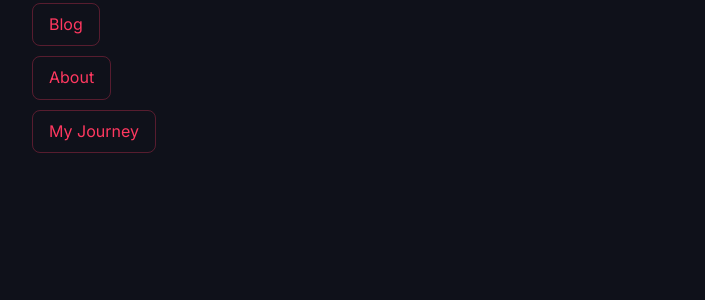
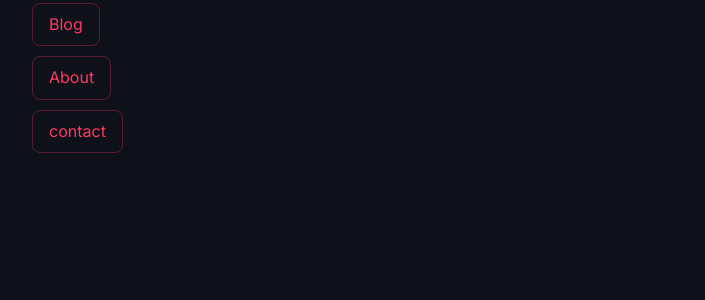
Before and after one commit to engr-ahmad-munawar/engr-ahmad-munawar.github.io-Portfolio-, a Jekyll site: the page built from index.md, in a window 1280 px wide and 900 px high, scrolled down 81 px. Shown: the part 444-744 px from the top of the window, without its empty margins (190-895 px from the left). Built offline with Jekyll 4.4.1, drawn with Linux system fonts in a browser that asks for light colours.

Commit message:
Update index.md

```diff
--- a/index.md
+++ b/index.md
@@ -13,4 +13,4 @@ Check out these sections:
 
 - [Blog](/blog)
 - [About](/about)
-- [My Journey](/journey)
+- [contact](/contact)
```
